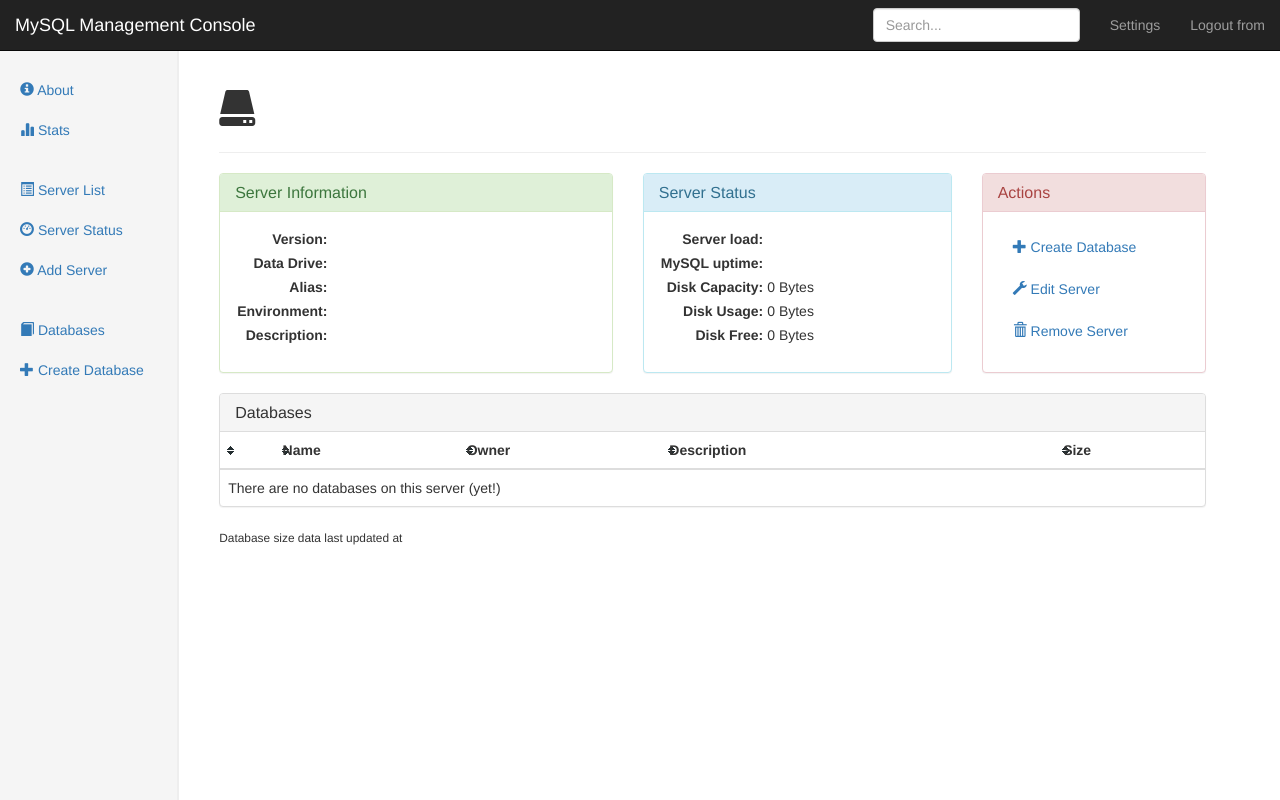
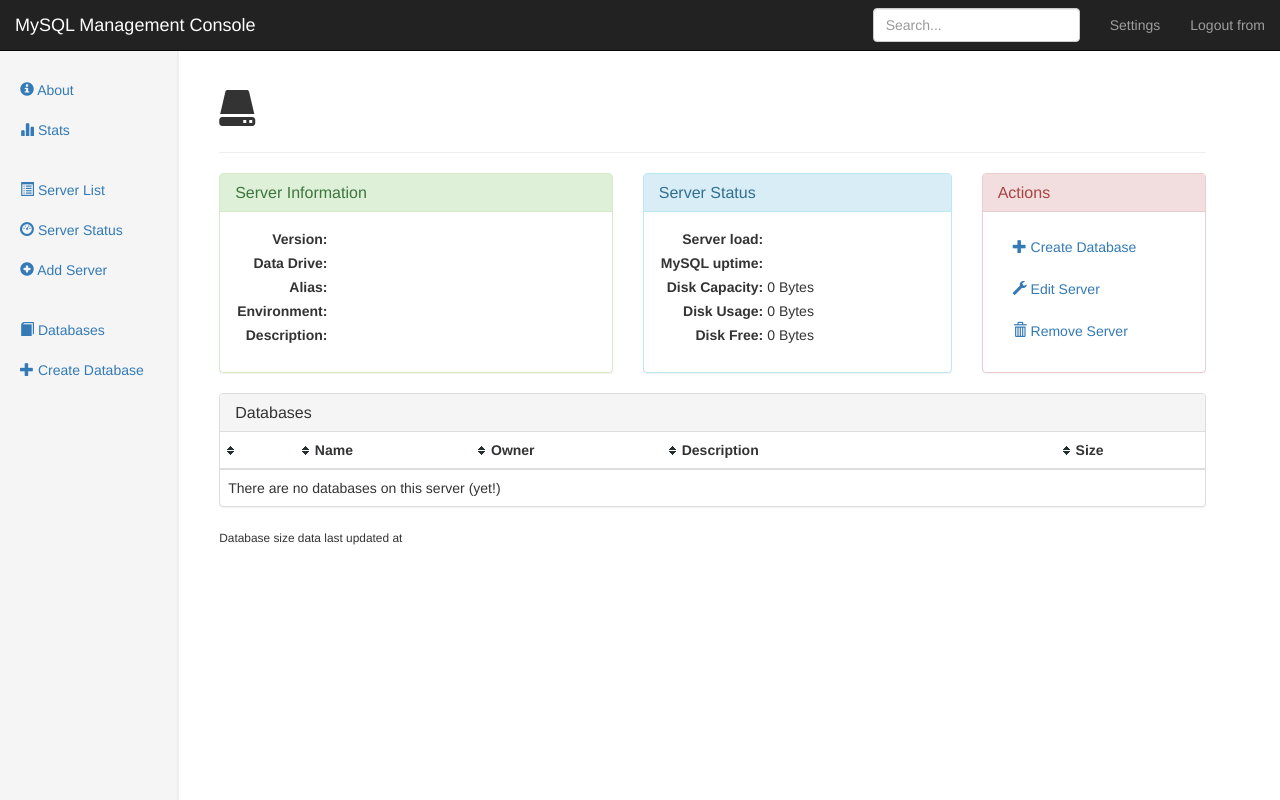
Before and after one commit to divad/mysqladm, a Python web app: template templates/server.html in a window 1280 px wide. Run offline with Jinja, Linux system fonts and the light colour scheme; the template is opened without the code that fills it, so the values that code supplies are empty; some libraries are stand-ins or nearby versions.

Commit message:
Added tablesorter buttons

```diff
--- a/static/css/mysqladm.css
+++ b/static/css/mysqladm.css
@@ -139,7 +139,7 @@ body
 	font-weight: bold;
 	background-repeat: no-repeat;
 	background-position: center left;
-	padding-left: 20px;
+	padding-left: 20px !important;
 }
 .tablesorter-headerAsc
 {
```
